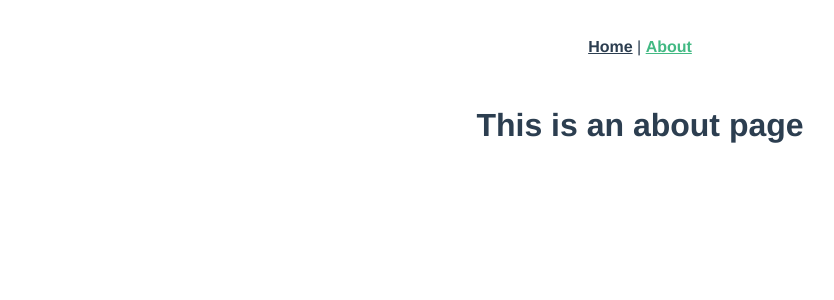
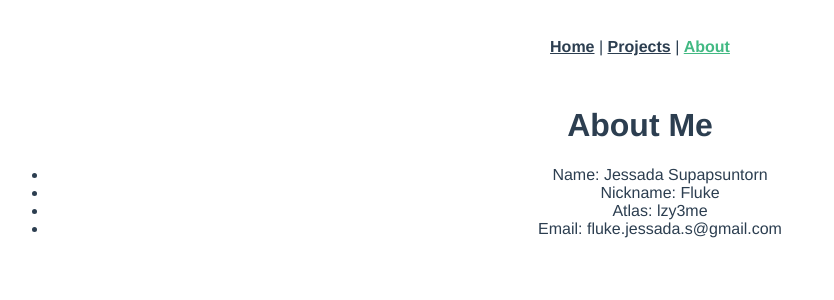
Before and after one commit to lzy3me/lzy3me.github.io, a Vue app: page /about in a window 1280 px wide. Shown: the top 300 px of the page, without its empty margins (0-834 px from the left). Built offline with nearby package versions, Linux system fonts and the light colour scheme.

Commit message:
before sleep foundation of the site.

```diff
--- a/package.json
+++ b/package.json
@@ -8,6 +8,7 @@
     "lint": "vue-cli-service lint"
   },
   "dependencies": {
+    "@octokit/rest": "^18.0.9",
     "core-js": "^3.6.5",
     "vue": "^2.6.11",
     "vue-router": "^3.2.0"
--- a/src/App.vue
+++ b/src/App.vue
@@ -2,6 +2,7 @@
   <div id="app">
     <div id="nav">
       <router-link to="/">Home</router-link> |
+      <router-link to="/projects">Projects</router-link> |
       <router-link to="/about">About</router-link>
     </div>
     <router-view />
--- a/src/router/index.js
+++ b/src/router/index.js
@@ -9,6 +9,11 @@ const routes = [
     path: "/",
     name: "Home",
     component: Home
+  },
+  {
+    path: "/",
+    name: "Projects",
+    component: () => import("../views/Projects.vue")
   },
   {
     path: "/about",
--- a/src/views/About.vue
+++ b/src/views/About.vue
@@ -1,5 +1,11 @@
 <template>
   <div class="about">
-    <h1>This is an about page</h1>
+    <h1>About Me</h1>
+    <ul>
+      <li>Name: Jessada Supapsuntorn</li>
+      <li>Nickname: Fluke</li>
+      <li>Atlas: lzy3me</li>
+      <li>Email: fluke.jessada.s@gmail.com</li>
+    </ul>
   </div>
 </template>
--- a/src/views/Home.vue
+++ b/src/views/Home.vue
@@ -1,18 +1,19 @@
 <template>
   <div class="home">
-    <img alt="Vue logo" src="../assets/logo.png" />
-    <HelloWorld msg="Welcome to Your Vue.js App" />
+    <img alt="LzyDev Logo" src="../assets/svg/lzy-logo.svg" />
+    <h1>Hello, World!</h1>
+    <p>Sorry for the messed in here. Under contruction work.</p>
   </div>
 </template>
 
 <script>
-// @ is an alias to /src
-import HelloWorld from "@/components/HelloWorld.vue";
-
 export default {
-  name: "Home",
-  components: {
-    HelloWorld
-  }
+  name: "Home"
 };
 </script>
+
+<style lang="scss">
+img {
+  width: 200px;
+}
+</style>
--- /dev/null
+++ b/src/views/Projects.vue
@@ -0,0 +1,5 @@
+<template>
+  <div class="projects">
+    Magic begins here!
+  </div>
+</template>
```
Also changed, not shown: 1 other file (tests, documents, lock files or other folders).
